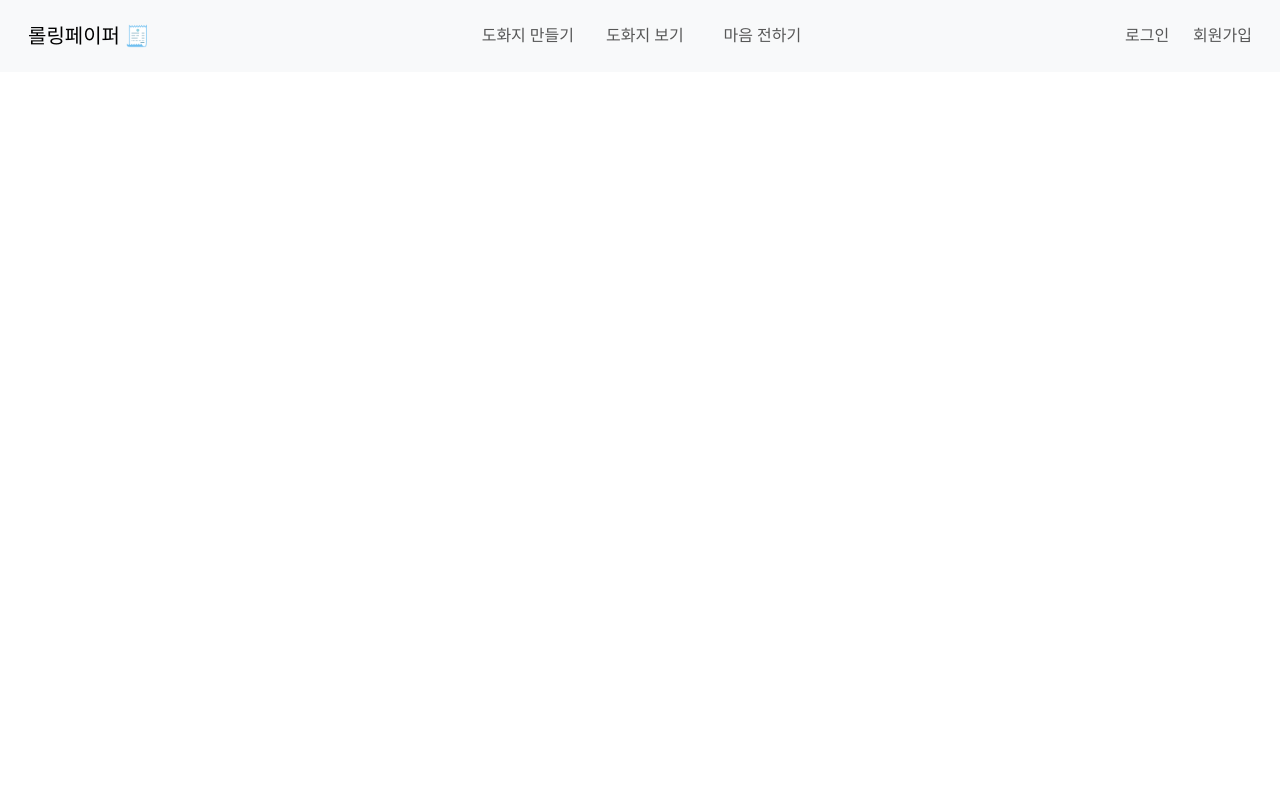
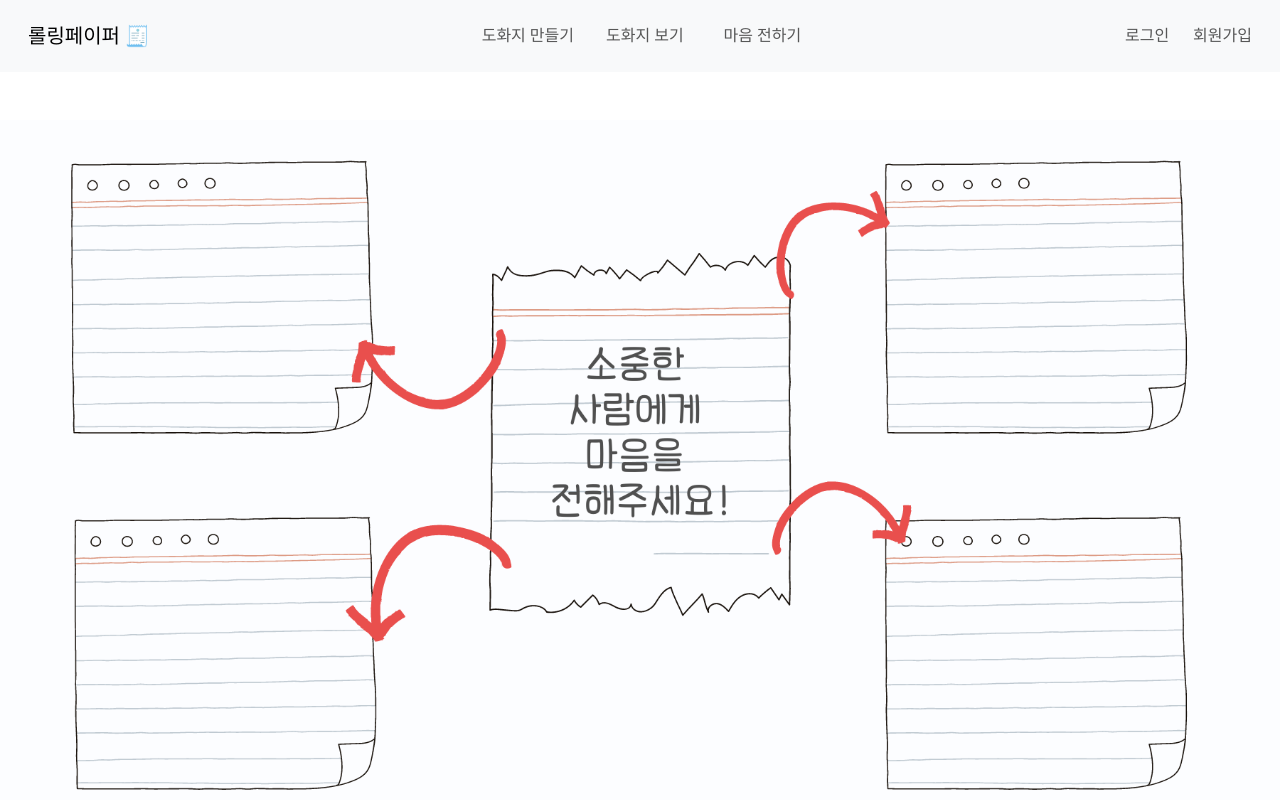
Before and after one commit to sorrel012/postcard, a Vue app in the folder frontend/: page / in a window 1280 px wide. Built offline with nearby package versions, Linux system fonts and the light colour scheme; a web font is replaced by a local one.

Commit message:
feat: Insert banner

```diff
--- a/frontend/src/App.vue
+++ b/frontend/src/App.vue
@@ -40,6 +40,9 @@
           </div>
         </div>
       </nav>
+    </div>
+    <div class="mt-5">
+      <img src="@/assets/banner.png" class="img-fluid" alt="main-banner">
     </div>
     <router-view />
   </div>
```
Also changed, not shown: frontend/src/assets/banner.png (added).
